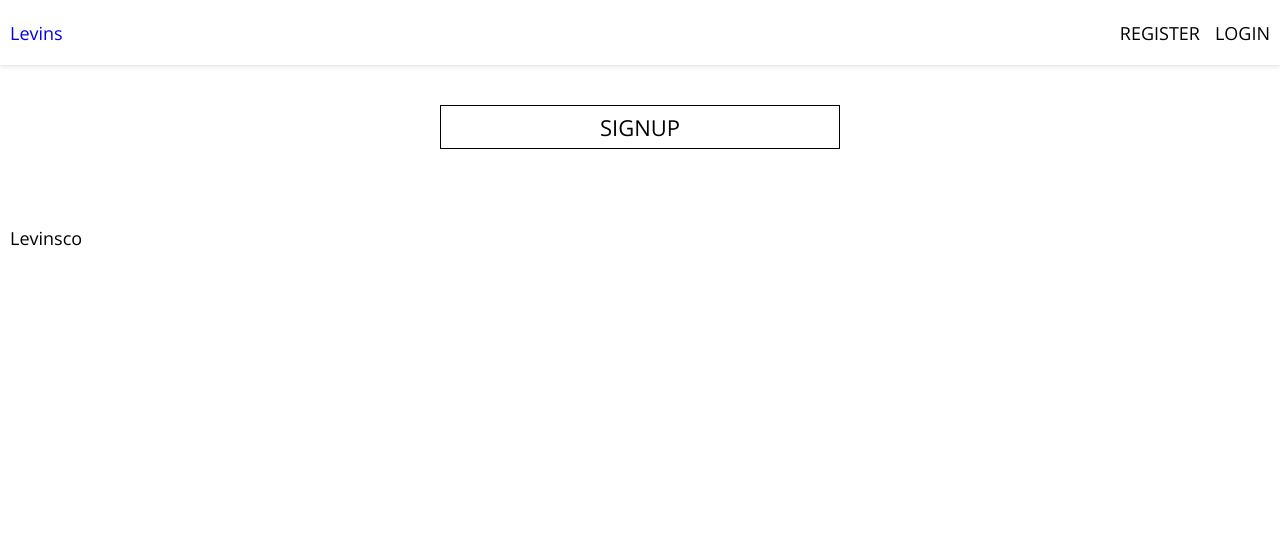
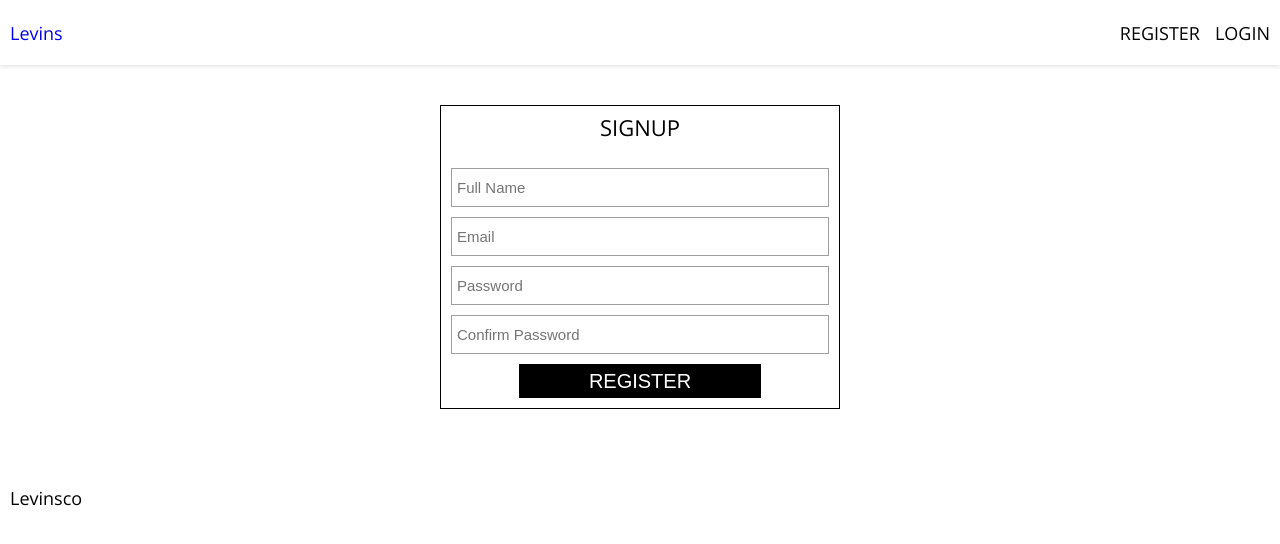
Before and after one commit to Chantz-J/levinsco, a React (Create React App) app: page /registration in a window 1280 px wide. Shown: the top 544 px of the page. Built offline with nearby package versions, Linux system fonts and the light colour scheme; no server answers.

Commit message:
added sign up form on register page. reused form components.

```diff
--- a/src/components/SignUp/index.js
+++ b/src/components/SignUp/index.js
@@ -1,5 +1,12 @@
 import React, { Component} from 'react'
 import styled from 'styled-components'
+
+//COMPONENTS
+import FormInput from '../forms/FormInput'
+import Button from '../forms/Button'
+
+//FIREBASE UTILS
+import { auth, handleUserProfile } from '../../firebase/utils'
 
 const StyledDiv = styled.div`
     display: block;
@@ -23,25 +30,87 @@ const StyledDiv = styled.div`
             margin: 0 auto;
         }
 
-        .socialSignIn {
-            margin: 2rem auto;
+        .formWrap {
+            margin: 3rem auto 0;
         }
 
     }
 
 `
-
+const initialState = {
+    displayName: '',
+    email: '',
+    password: '',
+    confirmPassword: '',
+}
 class SignUp extends Component{
     constructor(props){
         super(props)
+        this.state = {
+            ...initialState
+        }
+        //handle forms
+        this.handleChange = this.handleChange.bind(this)
     }
+
+    handleChange(e){
+        const { name, value } = e.target
+        this.setState({
+            [name]: value
+        })
+    }
+
     render(){
+        //State properties
+        const { displayName, email, password, confirmPassword} = this.state
         return (
             <StyledDiv>
                 <div className="wrap">
                     <h2>SignUp</h2>
 
-                    <form></form>
+                <div className="formWrap">
+                        <form>
+                            {displayName}
+
+                            <FormInput
+                                type='text'
+                                name='displayName'
+                                value={displayName}
+                                placeholder="Full Name"
+                                onChange={this.handleChange}
+                            />
+
+                            <FormInput
+                                type='text'
+                                name='email'
+                                value={email}
+                                placeholder="Email"
+                                onChange={this.handleChange}
+                            />
+
+                            <FormInput
+                                type='password'
+                                name='password'
+                                value={password}
+                                placeholder="Password"
+                                onChange={this.handleChange}
+                            />
+
+                            <FormInput
+                                type='password'
+                                name='confirmPassword'
+                                value={confirmPassword}
+                                placeholder="Confirm Password"
+                                onChange={this.handleChange}
+                            />
+
+                            <Button type="submit">
+                                Register
+                            </Button>
+
+                        </form>
+                    </div>
+
                 </div>
             </StyledDiv>
         )
--- a/src/components/forms/Button/index.js
+++ b/src/components/forms/Button/index.js
@@ -17,12 +17,10 @@ const StyledButton = styled.button`
     cursor: pointer;
 `
 
-function Button({ children, ...otherProps}){
+export default function Button({ children, ...otherProps}){
     return (
         <StyledButton {...otherProps}>
             {children}
         </StyledButton>
     )
 }
-
-export default Button
--- /dev/null
+++ b/src/components/forms/FormInput/index.js
@@ -0,0 +1,32 @@
+import React from 'react'
+import styled from 'styled-components'
+
+const StyledInput = styled.div`
+
+    input {
+        display: block;
+        width: 100%;
+        font-size: 1.5rem;
+        line-height: 1;
+        font-weight: 400;
+        text-align: left;
+        padding: 10px 5px;
+        margin: 10px auto;
+        border: 1px solid #9e9e9e;
+        outline: none;
+    }
+
+`
+
+export default function FormInput({handleChange, label, ...otherProps}){
+    return (
+        <StyledInput>
+            {label && (
+                <label>
+                    {label}
+                </label>
+            )}
+            <input className="form-input" onChange={handleChange} {...otherProps} />
+        </StyledInput>
+    )
+}
--- a/src/pages/Registration/index.js
+++ b/src/pages/Registration/index.js
@@ -1,4 +1,4 @@
-import React, { useState } from 'react'
+import React from 'react'
 import styled from 'styled-components'
 import SignUp from '../../components/SignUp'
 
@@ -6,12 +6,10 @@ const StyledDiv = styled.div`
 
 `
 
-function Registration(props){
+export default function Registration(props){
     return (
         <StyledDiv>
             <SignUp />
         </StyledDiv>
     )
 }
-
-export default Registration
```
Also changed, not shown: src/styles/theme.js (added, +9 -0 lines).
